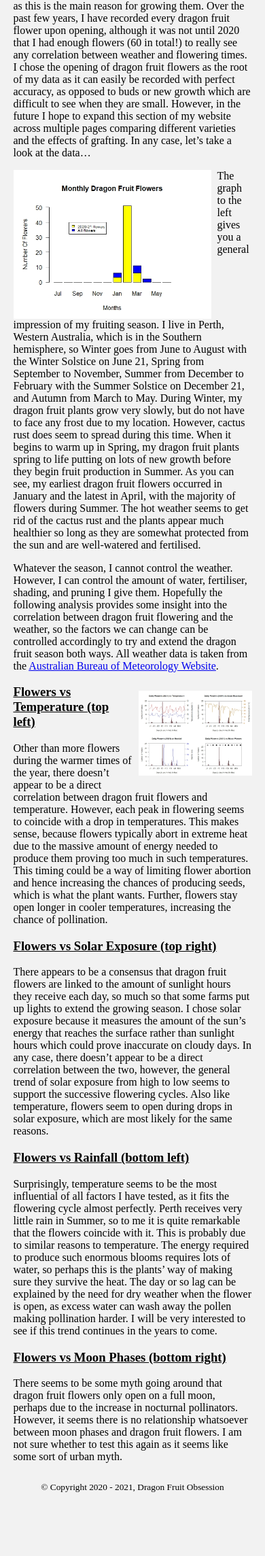
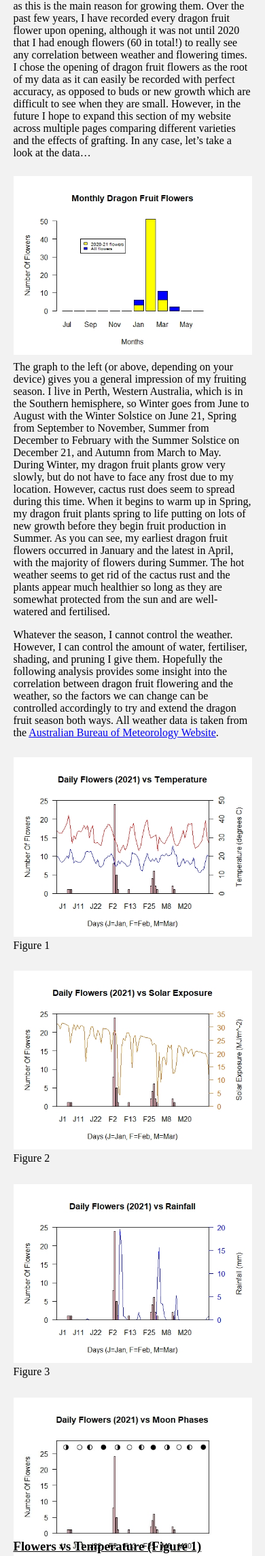
Before and after one commit to DragonFruitObsession/dragonfruitobsession.github.io, a PHP site: page /analysis/data-analysis.html in a window 390 px wide. Shown: the part 419-2708 px from the top of the page at 68% size. Before the commit the page ends 2614 px from the top, so only its background shows below. Run offline with PHP 8.4, Linux system fonts and the light colour scheme; some web fonts are replaced.

Commit message:
made data-analysis mobile friendly

```diff
--- a/analysis/analysis.css
+++ b/analysis/analysis.css
@@ -22,11 +22,36 @@
 .image-grid {
   display: inline-grid;
   grid-template-columns: 1fr 1fr;
+  grid-column-gap: 2.5%;
+  grid-row-gap: 2.5%;
   width: 50%;
   float: right;
-  padding: 2.5% 0% 2.5% 2.5%;
+  padding: 2.5%;
 }
 
 .figure {
   width: 100%;
 }
+
+/* overrides default values of <figure> */
+figure {
+  margin: 0%;
+}
+
+/* making it mobile friendly */
+@media screen and (max-width: 900px) {
+  .image-grid {
+    width: 100%;
+    padding: 2.5% 0% 2.5% 0%;s
+  }
+}
+
+@media screen and (max-width: 700px) {
+  .image-grid {
+    grid-template-columns: 1fr;
+  }
+  .img-1 {
+    width: 100%;
+    padding: 2.5% 0% 2.5% 0%;
+  }
+}
--- a/analysis/data-analysis.html
+++ b/analysis/data-analysis.html
@@ -42,7 +42,7 @@
       as opposed to buds or new growth which are difficult to see when they are small. However, in the future I hope to expand this section of my website across multiple pages comparing different varieties and the effects of grafting. In any case,
       let’s take a look at the data…</p>
     <img src="Flower Graphs/Monthly Flowers.jpeg" alt="Graph of all monthly flowers" class="img-1">
-    <p>The graph to the left gives you a general impression of my fruiting season. I live in Perth, Western Australia, which is in the Southern hemisphere, so Winter goes from June to August with the Winter Solstice on June 21, Spring from September
+    <p>The graph to the left (or above, depending on your device) gives you a general impression of my fruiting season. I live in Perth, Western Australia, which is in the Southern hemisphere, so Winter goes from June to August with the Winter Solstice on June 21, Spring from September
       to November, Summer from December
       to
       February with the Summer Solstice on December 21, and Autumn from March to May. During Winter, my dragon fruit plants grow very slowly, but do not have to face any frost due to my location. However, cactus rust does seem to spread during this
@@ -53,27 +53,36 @@
     </p>
     <p>Whatever the season, I cannot control the weather. However, I can control the amount of water, fertiliser, shading, and pruning I give them. Hopefully the following analysis provides some insight into the correlation between dragon fruit
       flowering and the weather,
-      so the factors we can change can be controlled accordingly to try and extend the dragon fruit season both ways. All weather data is taken from the <a href="http://www.bom.gov.au/climate/data-services/station-data.shtml" target="_blank">Australian Bureau of Meteorology Website<a>.</p>
+      so the factors we can change can be controlled accordingly to try and extend the dragon fruit season both ways. All weather data is taken from the <a href="http://www.bom.gov.au/climate/data-services/station-data.shtml"
+        target="_blank">Australian Bureau of Meteorology Website<a>.</p>
     <div class="image-grid">
-      <img src="Flower Graphs/Flowers vs Temperature.jpeg" alt="Flowers vs Temperature" class="figure">
-      <img src="Flower Graphs/Flowers vs Solar Exposure.jpeg" alt="Flowers vs Solar Exposure" class="figure">
-      <img src="Flower Graphs/Flowers vs Rainfall.jpeg" alt="Flowers vs Rainfall" class="figure">
-      <img src="Flower Graphs/Flowers vs Moon Phases.jpg" alt="Flowers vs Moon Phases" class="figure">
+      <figure><img src="Flower Graphs/Flowers vs Temperature.jpeg" alt="Flowers vs Temperature" class="figure">
+        <figcaption>Figure 1</figcaption>
+      </figure>
+      <figure><img src="Flower Graphs/Flowers vs Solar Exposure.jpeg" alt="Flowers vs Solar Exposure" class="figure">
+        <figcaption>Figure 2</figcaption>
+      </figure>
+      <figure><img src="Flower Graphs/Flowers vs Rainfall.jpeg" alt="Flowers vs Rainfall" class="figure">
+        <figcaption>Figure 3</figcaption>
+      </figure>
+      <figure><img src="Flower Graphs/Flowers vs Moon Phases.jpg" alt="Flowers vs Moon Phases" class="figure">
+        <figcaption>Figure 4</figcaption>
+      </figure>
     </div>
     <div>
-      <h3><u>Flowers vs Temperature (top left)</u></h3>
+      <h3><u>Flowers vs Temperature (Figure 1)</u></h3>
       <p>Other than more flowers during the warmer times of the year, there doesn’t appear to be a direct correlation between dragon fruit flowers and temperature. However, each peak in flowering seems to coincide with a drop in temperatures. This
         makes sense, because flowers typically abort in extreme heat due to the massive amount of energy needed to produce them proving too much in such temperatures. This timing could be a way of limiting flower abortion and hence increasing the
         chances of producing seeds, which is what the plant wants. Further, flowers stay open longer in cooler temperatures, increasing the chance of pollination.</p>
-      <h3><u>Flowers vs Solar Exposure (top right)</u></h3>
+      <h3><u>Flowers vs Solar Exposure (Figure 2)</u></h3>
       <p>There appears to be a consensus that dragon fruit flowers are linked to the amount of sunlight hours they receive each day, so much so that some farms put up lights to extend the growing season. I chose solar exposure because it measures the
         amount of the sun’s energy that reaches the surface rather than sunlight hours which could prove inaccurate on cloudy days. In any case, there doesn’t appear to be a direct correlation between the two, however, the general trend of solar
         exposure from high to low seems to support the successive flowering cycles. Also like temperature, flowers seem to open during drops in solar exposure, which are most likely for the same reasons.</p>
-      <h3><u>Flowers vs Rainfall (bottom left)</u></h3>
+      <h3><u>Flowers vs Rainfall (Figure 3)</u></h3>
       <p>Surprisingly, temperature seems to be the most influential of all factors I have tested, as it fits the flowering cycle almost perfectly. Perth receives very little rain in Summer, so to me it is quite remarkable that the flowers coincide
         with it. This is probably due to similar reasons to temperature. The energy required to produce such enormous blooms requires lots of water, so perhaps this is the plants’ way of making sure they survive the heat. The day or so lag can be
         explained by the need for dry weather when the flower is open, as excess water can wash away the pollen making pollination harder. I will be very interested to see if this trend continues in the years to come.</p>
-      <h3><u>Flowers vs Moon Phases (bottom right)</u></h3>
+      <h3><u>Flowers vs Moon Phases (Figure 4)</u></h3>
       <p>There seems to be some myth going around that dragon fruit flowers only open on a full moon, perhaps due to the increase in nocturnal pollinators. However, it seems there is no relationship whatsoever between moon phases and dragon fruit
         flowers. I am not sure whether to test this again as it seems like some sort of urban myth.</p>
     </div>
```
